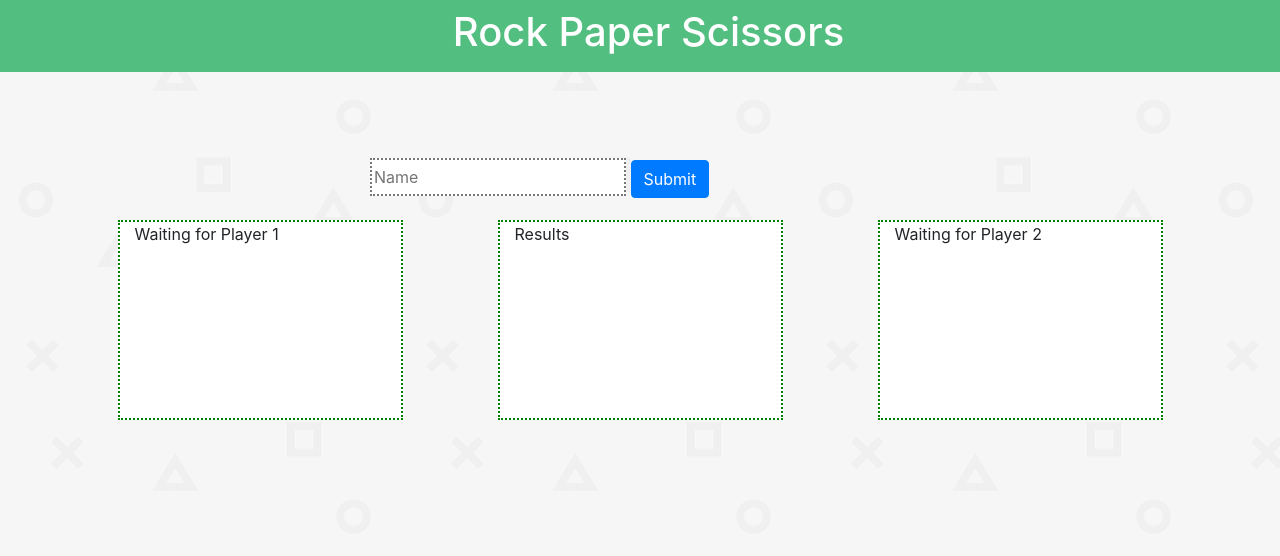
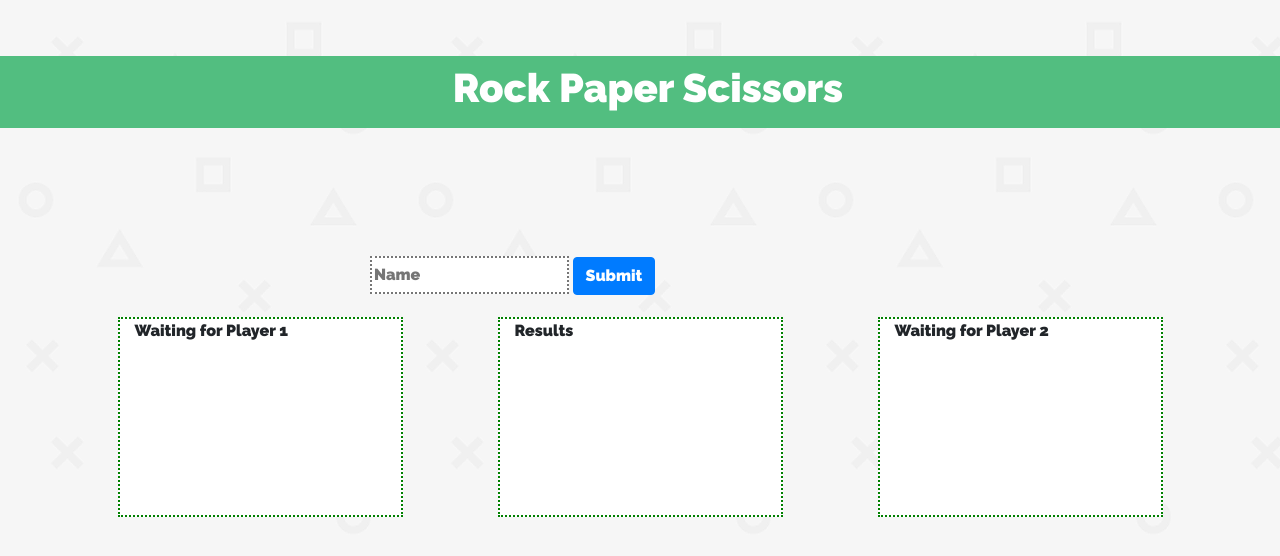
Before and after one commit to mapipina/RPS-Multiplayer, a plain HTML site: page index.html/index.html in a window 1280 px wide. Drawn offline with nearby package versions, Linux system fonts and the light colour scheme; no server answers.

Commit message:
edited font-family issue. bootstrap was overriding my settings

```diff
--- a/assets/css/style.css
+++ b/assets/css/style.css
@@ -1,11 +1,10 @@
 body {
-  padding-top: 3.5rem;
-  font-family: 'Raleway', sans-serif;
-  background-image: url(../images/playstation-pattern.png);
+	padding-top: 3.5rem;
+  	background-image: url(../images/playstation-pattern.png);
 }
 
 nav {
-	margin-bottom: 5%;
+	margin-bottom: 10%;
 	background-color: #52BE80;
 }
 
@@ -13,6 +12,10 @@ nav {
 	text-align: center;
 	margin-left: 35%;
 	color: white;
+}
+
+#game-play {
+	font-family: 'Raleway', sans-serif;
 }
 
 .container {
--- a/index.html/index.html
+++ b/index.html/index.html
@@ -11,8 +11,8 @@
 	<script src="https://cdnjs.cloudflare.com/ajax/libs/jquery/3.2.1/jquery.min.js"></script>
 	<script src="https://www.gstatic.com/firebasejs/4.11.0/firebase.js"></script>
 </head>
-<body>
-	<nav class="navbar fixed-top">
+<body id="game-play">
+	<nav class="navbar">
 		<h1 id="game-title">Rock Paper Scissors</h1>
 	</nav>
 
```
